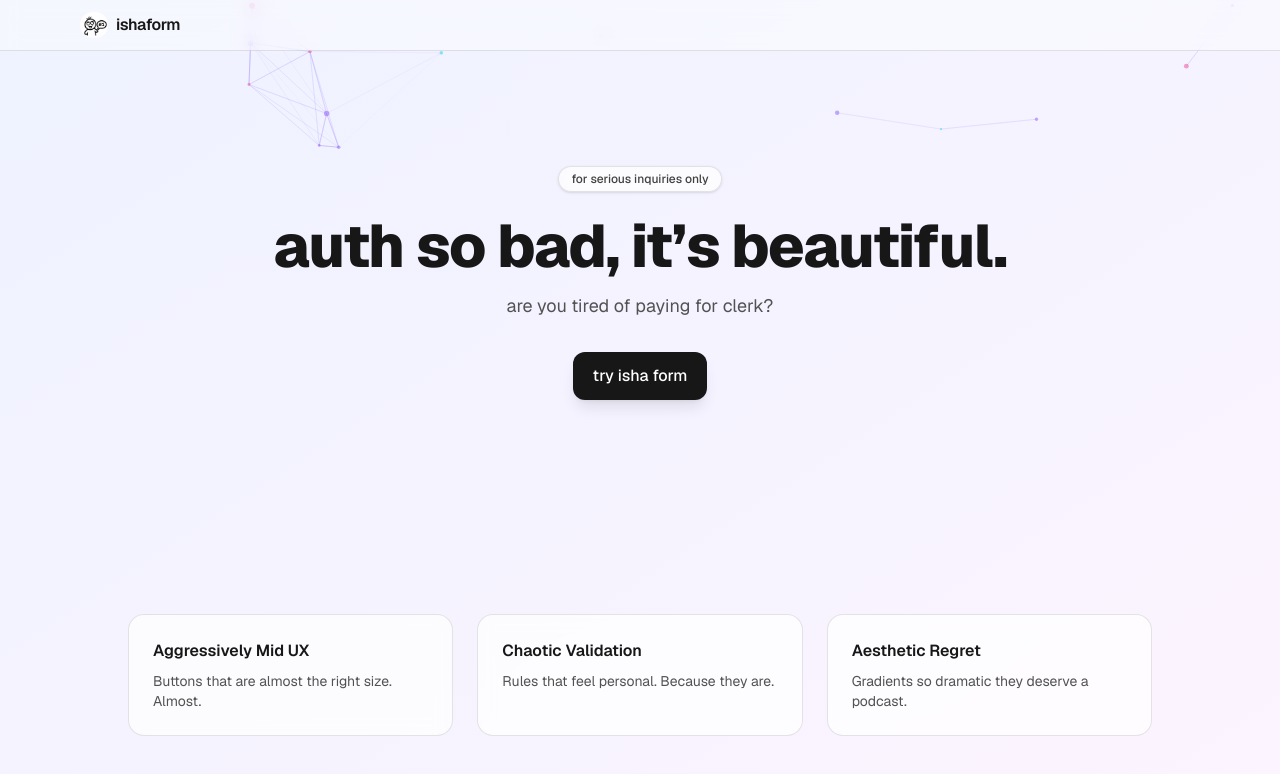
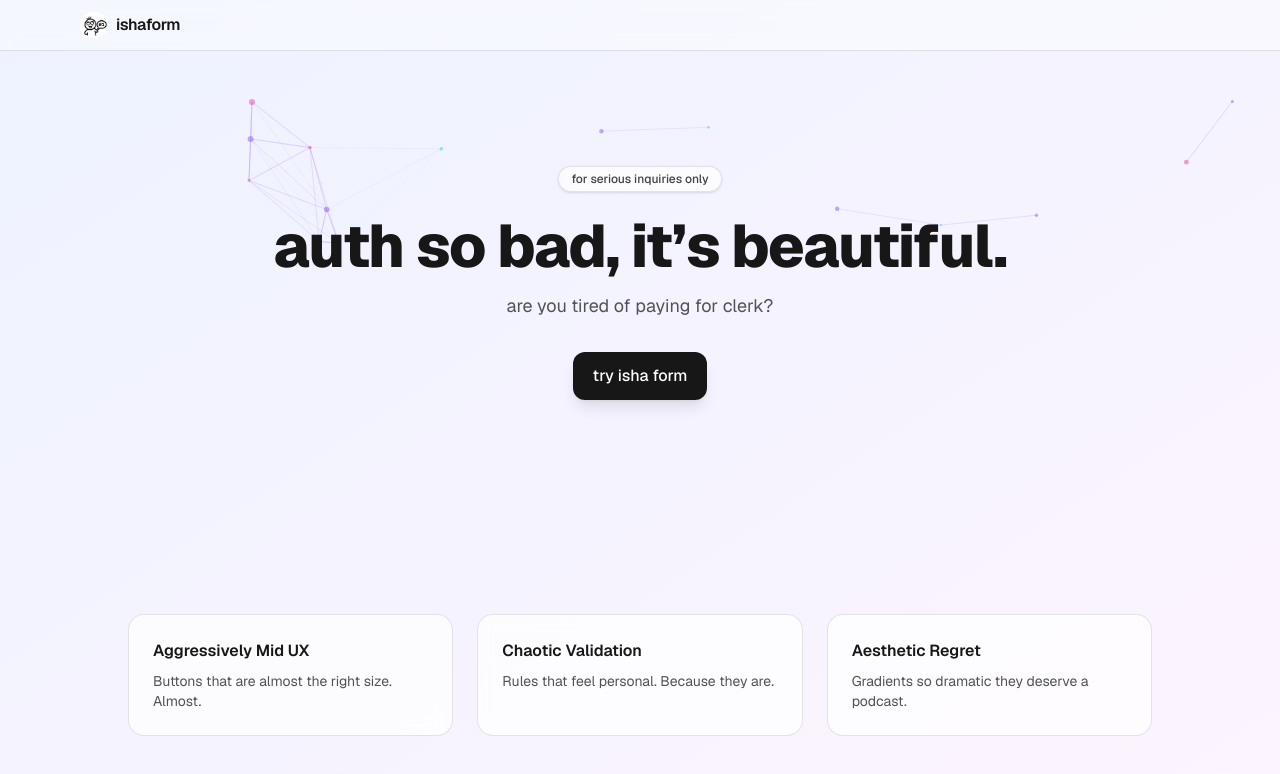
Before and after one commit to spineda1208/vibeathon-naiss, a Next.js app: page / in a window 1280 px wide. Shown: the top 774 px of the page. Built offline with nearby package versions, Linux system fonts and the light colour scheme.

Commit message:
Center particle canvas within viewport (top/bottom insets) for better visibility.

```diff
--- a/src/components/BackgroundParticles.tsx
+++ b/src/components/BackgroundParticles.tsx
@@ -11,7 +11,8 @@ export default function BackgroundParticles() {
   }, []);
 
   return (
-    <div className="pointer-events-none fixed inset-0 -z-10">
+    // Constrain the particle canvas toward the visual center of the page
+    <div className="pointer-events-none fixed left-0 right-0 top-[12svh] bottom-[12svh] -z-10">
       <Particles
         id="ishaform-bg"
         init={particlesInit}
```
